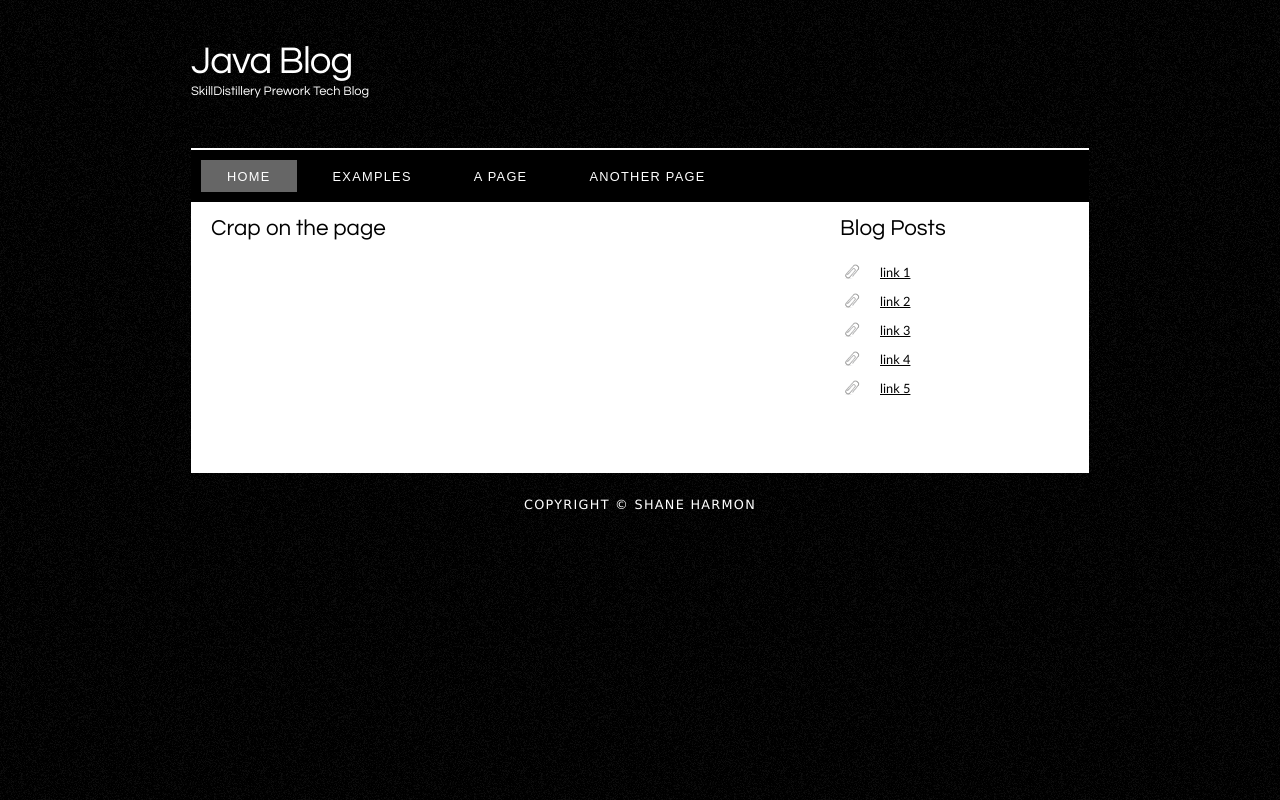
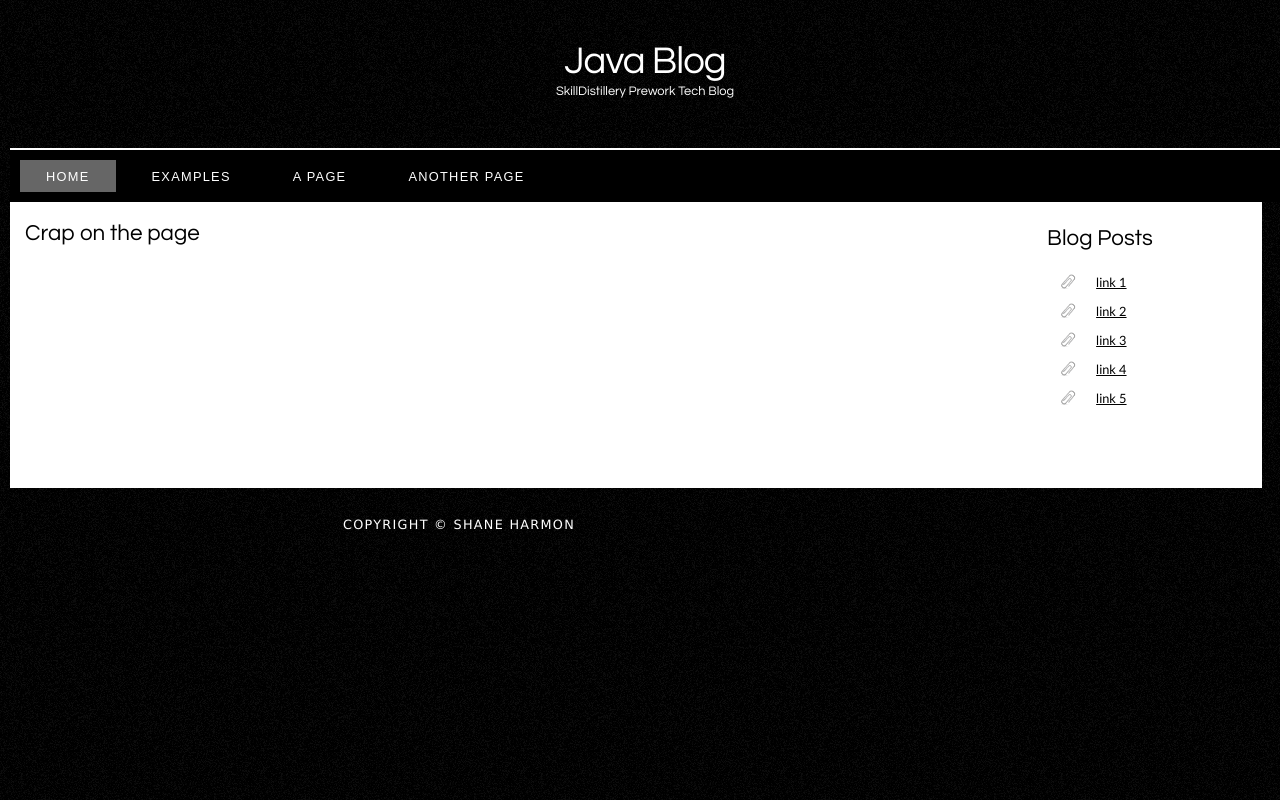
Before and after one commit to mi7flat5/mi7flat5.github.io, a plain HTML site: page index.html in a window 1280 px wide. Drawn offline with Linux system fonts and the light colour scheme.

Commit message:
tweak formatting

```diff
--- a/style/style.css
+++ b/style/style.css
@@ -85,26 +85,29 @@ ol li
 { margin: 0 0 11px 0;}
 
 #main, #logo, #menubar, #site_content, #footer
-{ margin-left: auto;
-  margin-right: auto;}
+{ margin-left: 5px;
+  margin-right: 5px;}
 
 #header
 { background: transparent;
-  height: 202px;}
+  height: 100px;}
 
 #logo
-{ width: 898px;
+{ width: 100%;
   position: relative;
   height: 148px;
+  text-align: center;
   border-bottom: 2px solid #FFF;}
 
 #logo #logo_text
-{ position: absolute;
+{ position: relative;
+ text-align: center;
   top: 20px;
-  left: 0;}
+  }
 
 #logo h1, #logo h2
 { font: normal 300% 'century gothic', arial, sans-serif;
+
   border-bottom: 0;
   text-transform: none;
   margin: 0;}
@@ -113,7 +116,8 @@ ol li
 { padding: 22px 0 0 0;
   color: #FFF;
   letter-spacing: -1px;
-  text-decoration: none;}
+  text-decoration: none;
+   text-align: center; }
 
 #logo_text h1 a .logo_colour
 { color: #FFF;}
@@ -124,9 +128,12 @@ ol li
   color: #FFF;}
 
 #menubar
-{ width: 898px;
+{ width: 100%;
+ position: relative;
   height: 52px;
+  align: center;
   padding: 0;
+  float: center;
   background: #000;}
 
 ul#menu, ul#menu li
@@ -141,7 +148,7 @@ ul#menu li a
 { letter-spacing: 0.1em;
   font: normal 100% arial, sans-serif;
   display: block;
-  float: left;
+  float: center;
   height: 17px;
   margin: 10px 0 0 10px;
   padding: 9px 26px 6px 26px;
@@ -156,21 +163,25 @@ ul#menu li a:hover, ul#menu li.selected a, ul#menu li.selected a:hover
   background: transparent url(transparent_light.png) repeat;}
 
 #site_content
-{ width: 854px;
+{ width: 97%;
   overflow: hidden;
-  margin: 0 auto 0 auto;
-  padding: 0 24px 20px 20px;
+  align: center;
+  margin: 5px;
+  margin-right:5px;
+  padding: 10px;
+
   background: #FFF;}
 
 .sidebar
 { float: right;
-  width: 210px;
-  padding: 0 15px 20px 15px;}
+  width: 15%;
+  padding: 5px 15px 20px 15px;
+  margin: 5px;}
 
 .sidebar ul
-{ width: 198px;
-  padding: 4px 0 0 0;
-  margin: 4px 0 30px 0;}
+{ width: 100%;
+  padding: 4px;
+  margin: 4px 5px 30px 5px;}
 
 .sidebar li
 { list-style: none;
@@ -189,7 +200,7 @@ ul#menu li a:hover, ul#menu li.selected a, ul#menu li.selected a:hover
 { text-align: left;
   float: left;
   width: 595px;
-  padding: 0;}
+  padding: 5px;}
 
 #content ul
 { margin: 2px 0 22px 0px;}
```
